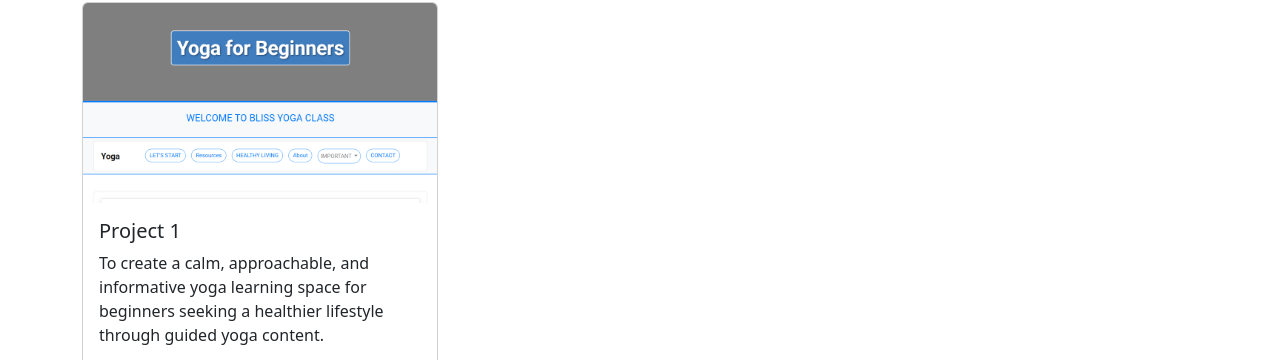
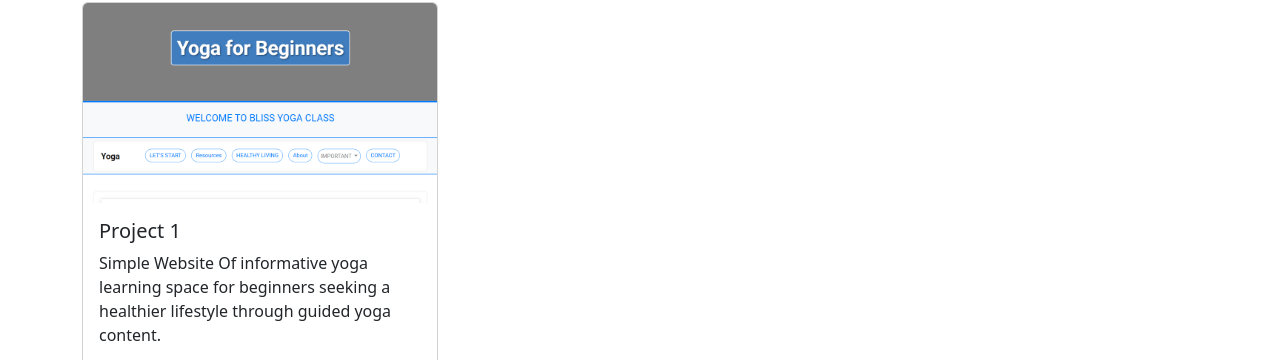
Before and after one commit to SolankiSir/my-portfolio, a plain HTML site: page index.html in a window 1280 px wide. Shown: the part 436-796 px from the top of the page. Drawn offline with nearby package versions, Linux system fonts and the light colour scheme.

Commit message:
Initial commit

```diff
--- a/index.html
+++ b/index.html
@@ -51,7 +51,7 @@
           <img src="Screenshot 2025-05-23 092757.png" class="card-img-top" alt="Project Image">
           <div class="card-body">
             <h5 class="card-title">Project 1</h5>
-            <p class="card-text">To create a calm, approachable, and informative yoga learning space for beginners seeking a healthier lifestyle through guided yoga content.
+            <p class="card-text">Simple Website Of informative yoga learning space for beginners seeking a healthier lifestyle through guided yoga content.
 </p>
             <button type="button" class="btn btn-primary" data-bs-toggle="modal" data-bs-target="#project1Modal">
               View Project
```
